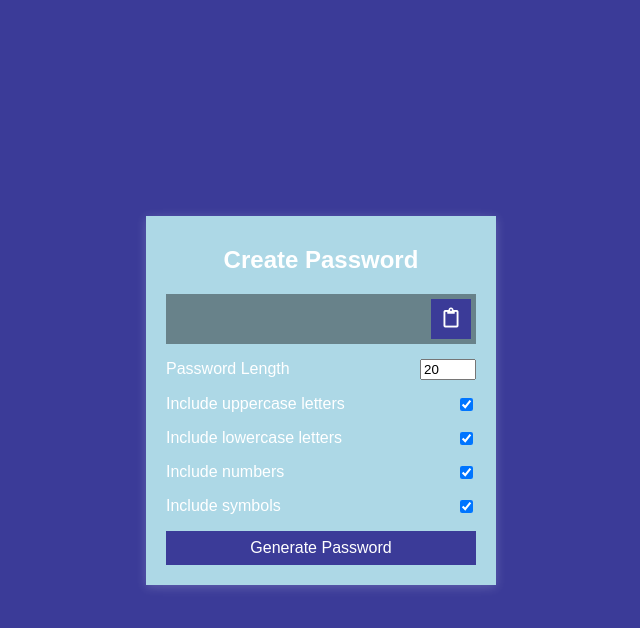
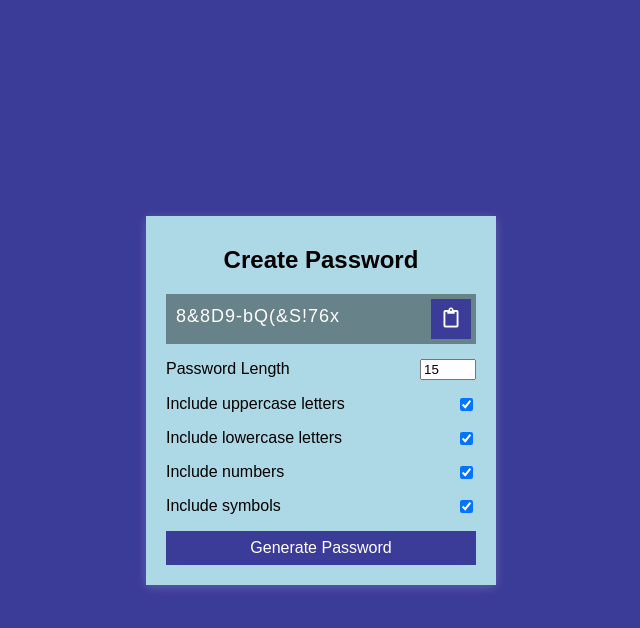
Before and after one commit to iamkabilash/04-PasswordGenerator-js-ineuron, a plain HTML site: page index.html in a window 1280 px wide. Both pictures are taken after a click on the button "Generate Password". Shown: the whole page, without its empty margins (319-959 px from the left). Drawn offline with Linux system fonts and the light colour scheme; a web font is replaced by a local one.

Commit message:
completed the requirements

```diff
--- a/index.html
+++ b/index.html
@@ -24,11 +24,11 @@
       <div class="settings">
         <div class="setting">
           <label>Password Length</label>
-          <input type="number" id="length" min="4" max="20" value="20" />
+          <input type="number" id="length" min="4" max="20" value="15" />
         </div>
         <div class="setting">
           <label>Include uppercase letters</label>
-          <input type="checkbox" id="uppercase" checked />
+          <input type="checkbox" id="uppercase" checked/>
         </div>
         <div class="setting">
           <label>Include lowercase letters</label>
--- a/script.js
+++ b/script.js
@@ -7,6 +7,10 @@ const symbolsEl = document.getElementById('symbols')
 const generateEl = document.getElementById('generate')
 const clipboardEl = document.getElementById('clipboard')
 
+const alphabets = "abcdefghijklmnopqrstuvwxyz";
+const numbers = "0123456789";
+const symbols = "!@#$%^&*()-/*-+"
+
 const randomFunc = {
     lower: getRandomLower,
     upper: getRandomUpper,
@@ -15,25 +19,54 @@ const randomFunc = {
 }
 
 clipboardEl.addEventListener('click', () => {
-
+    var copyText = resultEl.innerText;
+    var el = document.createElement('textarea');
+    el.value = copyText;
+    document.body.appendChild(el);
+    el.select();
+    document.execCommand('copy');
+    document.body.removeChild(el);
 })
 
 generateEl.addEventListener('click', () => {
-
+    resultEl.innerText = generatePassword();
 })
 
-function generatePassword(lower, upper, number, symbol, length) {
-
+function generatePassword() {
+    let selectedFunc = {...randomFunc};
+    if (uppercaseEl.checked === false){
+        delete selectedFunc.upper;
+    }
+    if (lowercaseEl.checked === false){
+        delete selectedFunc.lower;
+    }
+    if (numbersEl.checked === false){
+        delete selectedFunc.number;
+    }
+    if (symbolsEl.checked === false){
+        delete selectedFunc.symbol;
+    }
+    console.log(selectedFunc);
+    let password = "";
+    const keys = Object.keys(selectedFunc);
+    for (let i=0; i<lengthEl.value; i++){
+        password += selectedFunc[keys[Math.floor(Math.random() * keys.length)]]();
+    }
+    return password;
 }
 
 function getRandomLower() {
+    return alphabets[Math.floor(Math.random() * alphabets.length)].toLowerCase();
 }
 
 function getRandomUpper() {
+    return alphabets[Math.floor(Math.random() * alphabets.length)].toUpperCase();
 }
 
 function getRandomNumber() {
+    return numbers[Math.floor(Math.random() * numbers.length)];
 }
 
 function getRandomSymbol() {
+    return symbols[Math.floor(Math.random() * symbols.length)];
 }
--- a/style.css
+++ b/style.css
@@ -6,7 +6,7 @@
 
 body {
   background-color: #3b3b98;
-  color: #fff;
+  color: #000;
   font-family: "Muli", sans-serif;
   display: flex;
   flex-direction: column;
@@ -33,6 +33,7 @@ h2 {
 
 .result-container {
   background-color: rgba(0, 0, 0, 0.4);
+  color: #fff;
   display: flex;
   justify-content: flex-start;
   align-items: center;
@@ -78,6 +79,10 @@ h2 {
   width: 100%;
 }
 
+.btn:hover{
+  background-color: #4f4fef;
+}
+
 .setting {
   display: flex;
   justify-content: space-between;
```
